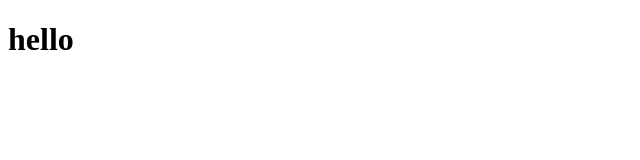
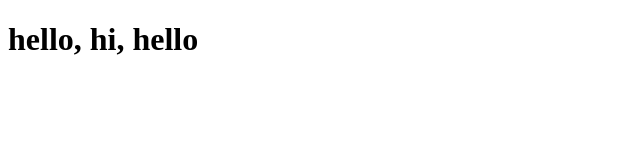
Before and after one commit to matthijsverbeek/matthijsverbeek.github.io, a plain HTML site: page index.html in a window 1280 px wide. Shown: the whole page, without its empty margins (0-640 px from the left). Drawn offline with Linux system fonts and the light colour scheme.

Commit message:
Update index.html (#2)

```diff
--- a/index.html
+++ b/index.html
@@ -9,7 +9,7 @@
 <body>
     <main>
         <h1>
-            hello
+            hello, hi, hello
         </h1>
     </main>
 </body>
```
